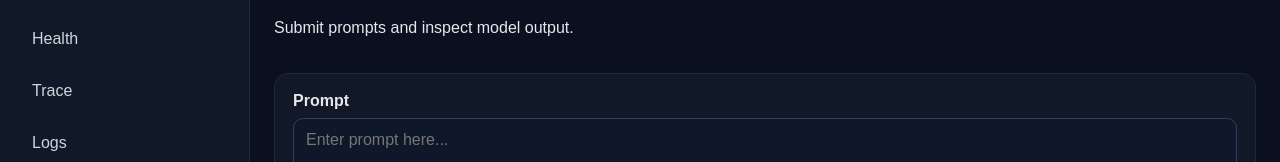
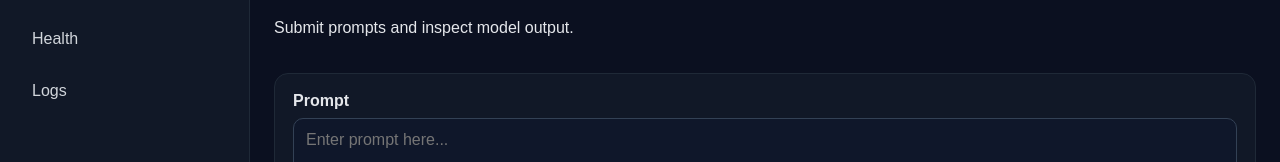
Before and after one commit to Pranav301102/Luminx, a React (Vite) app in the folder lumina-frontend-main/: page /chat in a window 1280 px wide. Shown: the part 186-348 px from the top of the page. Built offline with nearby package versions, Linux system fonts and the light colour scheme; no server answers.

Commit message:
remove trace

```diff
--- a/lumina-frontend-main/src/components/layout/Sidebar.jsx
+++ b/lumina-frontend-main/src/components/layout/Sidebar.jsx
@@ -12,7 +12,7 @@ export default function Sidebar() {
         <NavLink to="/chat">Chat</NavLink>
         <NavLink to="/cluster">Cluster</NavLink>
         <NavLink to="/health">Health</NavLink>
-        <NavLink to="/trace">Trace</NavLink>
+        {/* <NavLink to="/trace">Trace</NavLink> */}
         <NavLink to="/logs">Logs</NavLink>
       </nav>
     </aside>
```
Also changed, not shown: 1 other file (tests, documents, lock files or other folders).
